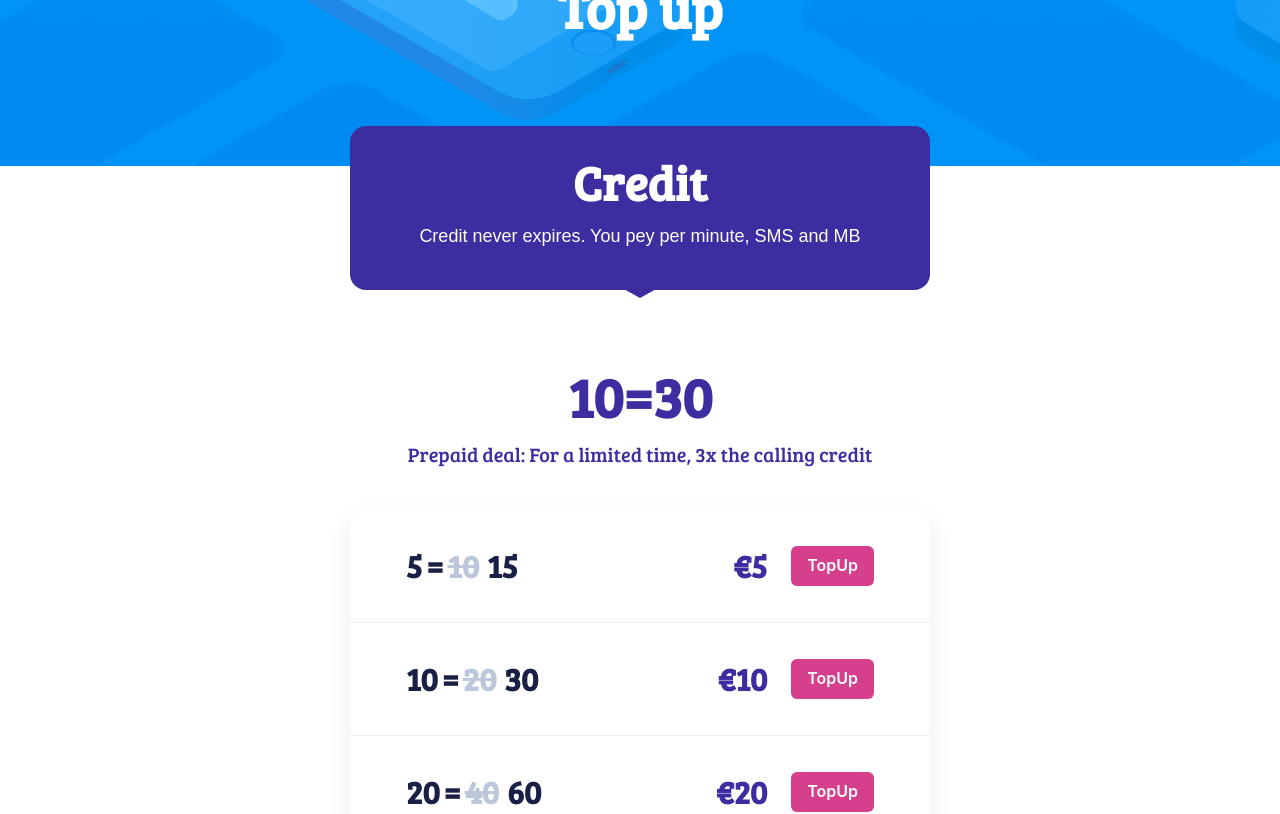
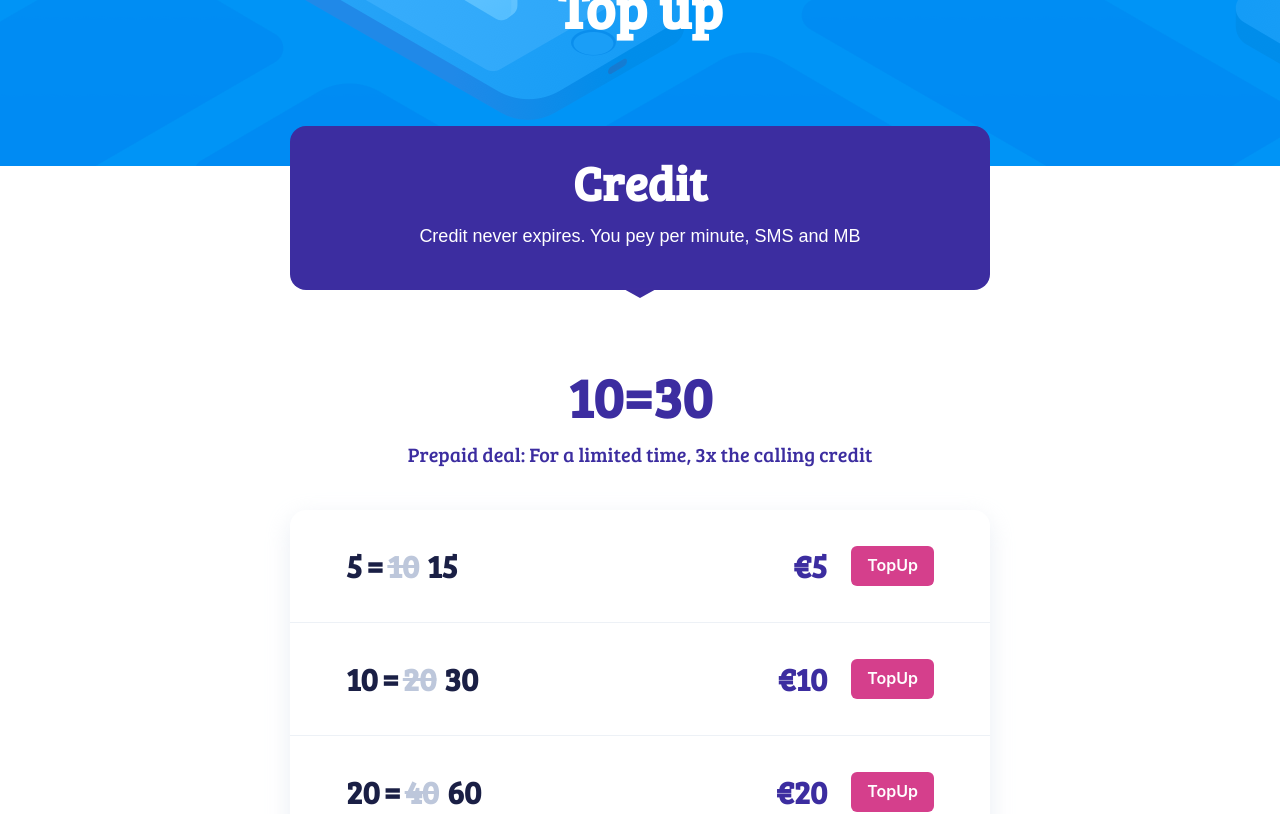
Before and after one commit to gr-olga/lebara_test, a React (Create React App) app: page / in a window 1280 px wide. Shown: the part 180-994 px from the top of the page. Built offline with nearby package versions, Linux system fonts and the light colour scheme.

Commit message:
media-queries fix

```diff
--- a/src/App.css
+++ b/src/App.css
@@ -48,11 +48,10 @@
     background: rgb(60, 45, 160);
     border-radius: 16px;
     height: 164px;
-    min-width: 100px;
+    min-width: 700px;
     width: 100%;
     max-width: 1140px;
     margin: -40px;
-
 }
 
 @media screen and (max-width: 1000px) {
@@ -60,6 +59,7 @@
         border-radius: 8px;
         height: 120px;
         max-width: 343px;
+        min-width: 300px;
     }
 }
 
--- a/src/components/DataTable/DataTable.css
+++ b/src/components/DataTable/DataTable.css
@@ -1,6 +1,7 @@
 .plan-list {
     width: 100%;
     max-width: 1140px;
+    min-width: 700px;
 }
 
 .plan-box {
@@ -27,6 +28,10 @@
 }
 
 @media screen and (max-width: 1000px) {
+    .plan-list {
+        min-width: 300px;
+    }
+
     .plan-title {
         font-size: 32px;
         margin-top: 40px;
```
